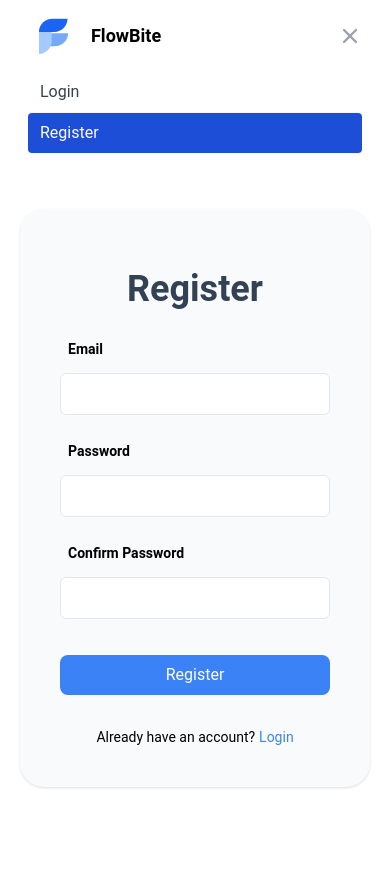
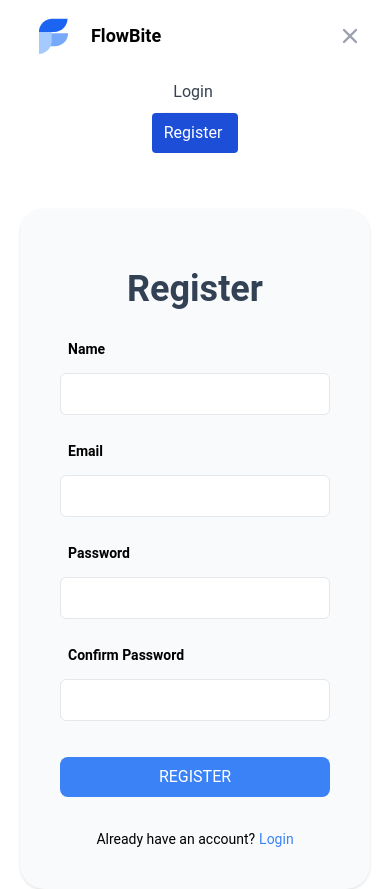
Before and after one commit to samarajyastha/react-20240610, a React app: page /register in a window 390 px wide. Before the commit the page ends 844 px from the top, so only its background shows below. Built offline with nearby package versions, Linux system fonts and the light colour scheme; no server answers; the HTML template or start-up script is replaced by a standard one.

Commit message:
feat: connect to backend api for login and register

```diff
--- a/package.json
+++ b/package.json
@@ -10,6 +10,7 @@
     "preview": "vite preview"
   },
   "dependencies": {
+    "axios": "^1.7.2",
     "react": "^18.2.0",
     "react-dom": "^18.2.0",
     "react-hook-form": "^7.51.5",
--- a/src/App.tsx
+++ b/src/App.tsx
@@ -1,7 +1,8 @@
 import Routes from "./Routes";
+import { isAuthenticated } from "./api/auth";
 
 function App() {
-  const user = false;
+  const user = isAuthenticated();
 
   return <Routes user={user} />;
 }
--- /dev/null
+++ b/src/api/auth.ts
@@ -0,0 +1,44 @@
+import axios, { AxiosResponse } from "axios";
+import config from "../config/config";
+
+const AUTH_TOKEN = "authToken";
+
+const login = async (data: {
+  email: string;
+  password: string;
+}): Promise<AxiosResponse> => {
+  const response = await axios.post(`${config.apiUrl}/api/auth/login`, data);
+
+  if (response.data.token) {
+    localStorage.setItem(AUTH_TOKEN, response.data.token);
+  }
+
+  return response;
+};
+
+const register = async (data: {
+  name: string;
+  email: string;
+  password: string;
+  confirmPassword: string;
+}): Promise<AxiosResponse> => {
+  const response = await axios.post(`${config.apiUrl}/api/auth/register`, data);
+
+  if (response.data.token) {
+    localStorage.setItem(AUTH_TOKEN, response.data.token);
+  }
+
+  return response;
+};
+
+const isAuthenticated = () => {
+  const token = localStorage.getItem(AUTH_TOKEN);
+
+  return !!token;
+};
+
+const logout = () => {
+  localStorage.removeItem(AUTH_TOKEN);
+};
+
+export { login, isAuthenticated, logout, register };
--- a/src/components/LoginForm.tsx
+++ b/src/components/LoginForm.tsx
@@ -1,6 +1,8 @@
 import { useForm } from "react-hook-form";
 import { EMAIL_REGEX } from "../constants/regex";
 import { Link } from "react-router-dom";
+import { login } from "../api/auth";
+import { useState } from "react";
 
 type LoginFormType = {
   email: string;
@@ -8,14 +10,26 @@ type LoginFormType = {
 };
 
 const LoginForm = () => {
-  const { register, handleSubmit, formState } = useForm<LoginFormType>({
-    mode: "all",
-  });
+  const [loading, setLoading] = useState(false);
+
+  const { register, handleSubmit, formState, setError } =
+    useForm<LoginFormType>({
+      mode: "all",
+    });
 
   const { errors } = formState;
 
-  const onSubmit = (data: LoginFormType) => {
-    console.log(data);
+  const onSubmit = async (data: LoginFormType) => {
+    setLoading(true);
+
+    try {
+      await login(data);
+      // eslint-disable-next-line @typescript-eslint/no-explicit-any
+    } catch (error: any) {
+      setError("root", { message: error.response.data });
+    } finally {
+      setLoading(false);
+    }
   };
 
   return (
@@ -65,13 +79,18 @@ const LoginForm = () => {
       <div className="mt-5">
         <input
           type="submit"
-          value="Login"
+          value={loading ? "Submitting..." : "LOGIN"}
           className="bg-blue-500 w-full py-2 rounded-lg hover:bg-blue-600 text-white cursor-pointer"
         />
       </div>
+      <div className="text-center">
+        <p className="text-red-600 mt-2 text-sm ml-1">{errors.root?.message}</p>
+      </div>
       <div className="mt-8 text-sm text-center">
         <span className="mr-1">Don't have an account?</span>
-        <Link to="/register" className="text-blue-500">Register</Link>
+        <Link to="/register" className="text-blue-500">
+          Register
+        </Link>
       </div>
     </form>
   );
--- a/src/components/Navbar.tsx
+++ b/src/components/Navbar.tsx
@@ -3,6 +3,7 @@ import { useState } from "react";
 
 import navMenu from "../constants/navMenu";
 import Logo from "./Logo";
+import { logout } from "../api/auth";
 
 const Navbar = ({ user }: { user: boolean }) => {
   const navLinkClass = ({ isActive }: { isActive: boolean }) =>
@@ -15,7 +16,7 @@ const Navbar = ({ user }: { user: boolean }) => {
   return (
     <nav className="border-gray-200 mb-10 py-4 px-5">
       <div className="w-full mx-auto">
-        <div className="mx-2 flex flex-wrap items-center justify-between">
+        <div className="mx-2 flex flex-wrap items-center justify-between ">
           <Logo />
           <div className="flex md:hidden md:order-2">
             <button
@@ -62,7 +63,7 @@ const Navbar = ({ user }: { user: boolean }) => {
             }`}
             id="mobile-menu-3"
           >
-            <ul className="flex-col md:flex-row flex md:space-x-8 mt-4 md:mt-0 md:text-sm md:font-medium">
+            <ul className="flex-col md:flex-row flex items-center md:space-x-8 mt-4 md:mt-0 md:text-sm md:font-medium">
               {navMenu
                 .filter(({ auth }) => (user ? auth : !auth))
                 .map(({ label, route }) => (
@@ -72,6 +73,16 @@ const Navbar = ({ user }: { user: boolean }) => {
                     </NavLink>
                   </li>
                 ))}
+              {user ? (
+                <li>
+                  <button
+                    className="bg-blue-700 text-white py-2 px-5 rounded-3xl"
+                    onClick={logout}
+                  >
+                    Logout
+                  </button>
+                </li>
+              ) : null}
             </ul>
           </div>
         </div>
--- a/src/components/RegisterForm.tsx
+++ b/src/components/RegisterForm.tsx
@@ -1,25 +1,73 @@
 import { useForm } from "react-hook-form";
 import { EMAIL_REGEX } from "../constants/regex";
 import { Link } from "react-router-dom";
+import { register as registerUser } from "../api/auth";
+import { useState } from "react";
 
 type RegisterFormType = {
+  name: string;
   email: string;
   password: string;
   confirmPassword: string;
 };
 
 const RegisterForm = () => {
-  const { register, handleSubmit, formState } = useForm<RegisterFormType>({
-    mode: "all",
-  });
+  const [loading, setLoading] = useState(false);
+  const [isSuccess, setIsSuccess] = useState(false);
+
+  const { register, handleSubmit, formState, watch, setError } =
+    useForm<RegisterFormType>({
+      mode: "all",
+    });
 
   const { errors } = formState;
 
-  const onSubmit = (data: RegisterFormType) => {
-    console.log(data);
+  const password = watch("password");
+
+  const onSubmit = async (data: RegisterFormType) => {
+    setLoading(true);
+    try {
+      await registerUser(data);
+
+      setIsSuccess(true);
+      // eslint-disable-next-line @typescript-eslint/no-explicit-any
+    } catch (error: any) {
+      setError("root", { message: error.response.data });
+    } finally {
+      setLoading(false);
+    }
   };
+
+  if (isSuccess)
+    return (
+      <div className="text-green-500 text-center">
+        Register successful. Please{" "}
+        <Link to="/login" className="text-blue-500">
+          login
+        </Link>{" "}
+        to continue.
+      </div>
+    );
+
   return (
     <form onSubmit={handleSubmit(onSubmit)}>
+      <div className="py-2">
+        <label htmlFor="name" className="ml-2 text-sm font-semibold">
+          Name
+        </label>
+        <input
+          className="w-full border rounded-md py-2 px-3 mt-3"
+          type="text"
+          id="name"
+          {...register("name", {
+            required: {
+              value: true,
+              message: "Name is required.",
+            },
+          })}
+        />
+        <p className="text-red-600 mt-2 text-sm ml-1">{errors.name?.message}</p>
+      </div>
       <div className="py-2">
         <label htmlFor="email" className="ml-2 text-sm font-semibold">
           Email
@@ -75,6 +123,9 @@ const RegisterForm = () => {
               value: true,
               message: "Confirm password is required.",
             },
+            validate: (value) => {
+              return value === password || "Passwords do not match.";
+            },
           })}
         />
         <p className="text-red-600 mt-2 text-sm ml-1">
@@ -84,9 +135,12 @@ const RegisterForm = () => {
       <div className="mt-5">
         <input
           type="submit"
-          value="Register"
+          value={loading ? "Submitting..." : "REGISTER"}
           className="bg-blue-500 w-full py-2 rounded-lg hover:bg-blue-600 text-white cursor-pointer"
         />
+      </div>
+      <div className="text-center">
+        <p className="text-red-600 mt-2 text-sm ml-1">{errors.root?.message}</p>
       </div>
       <div className="mt-8 text-sm text-center">
         <span className="mr-1">Already have an account?</span>
--- /dev/null
+++ b/src/config/config.ts
@@ -0,0 +1,5 @@
+const config = {
+  apiUrl: import.meta.env.VITE_API_URL,
+};
+
+export default config;
```
Also changed, not shown: 1 other file (tests, documents, lock files or other folders).
